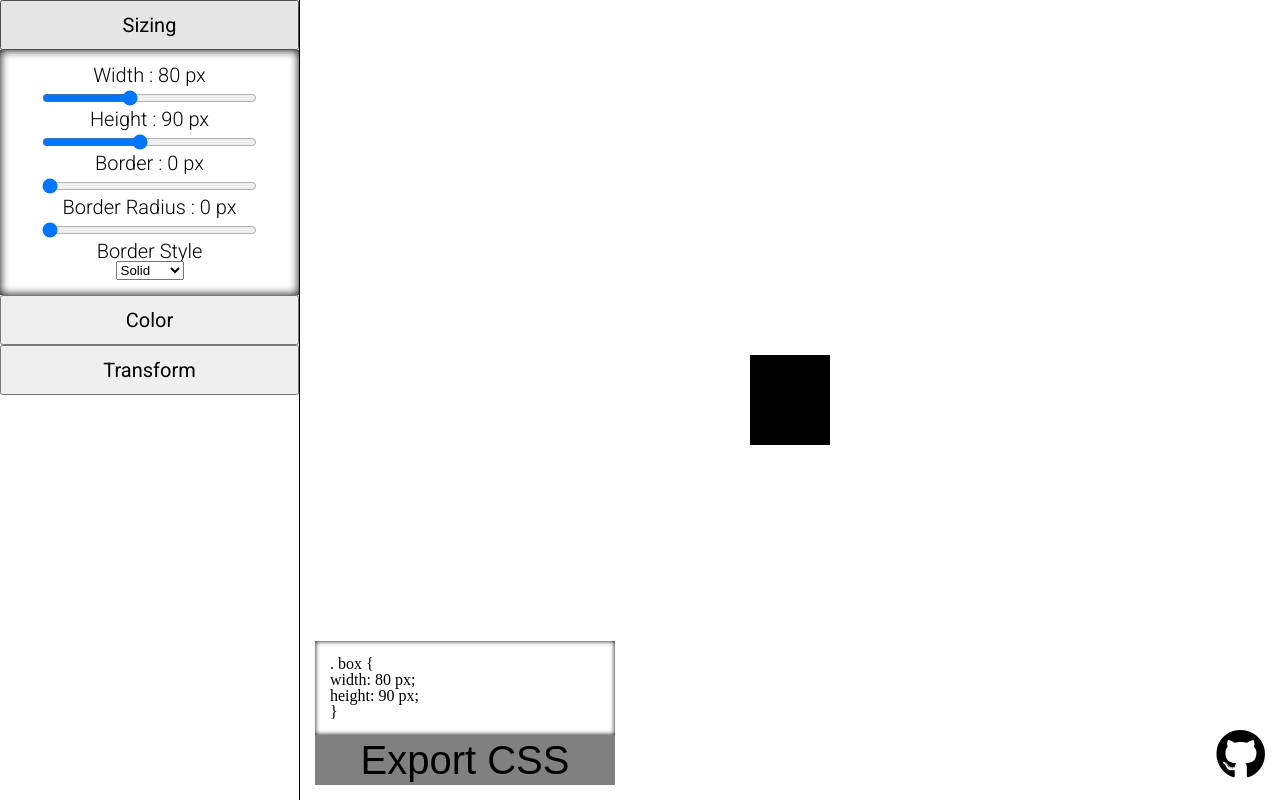
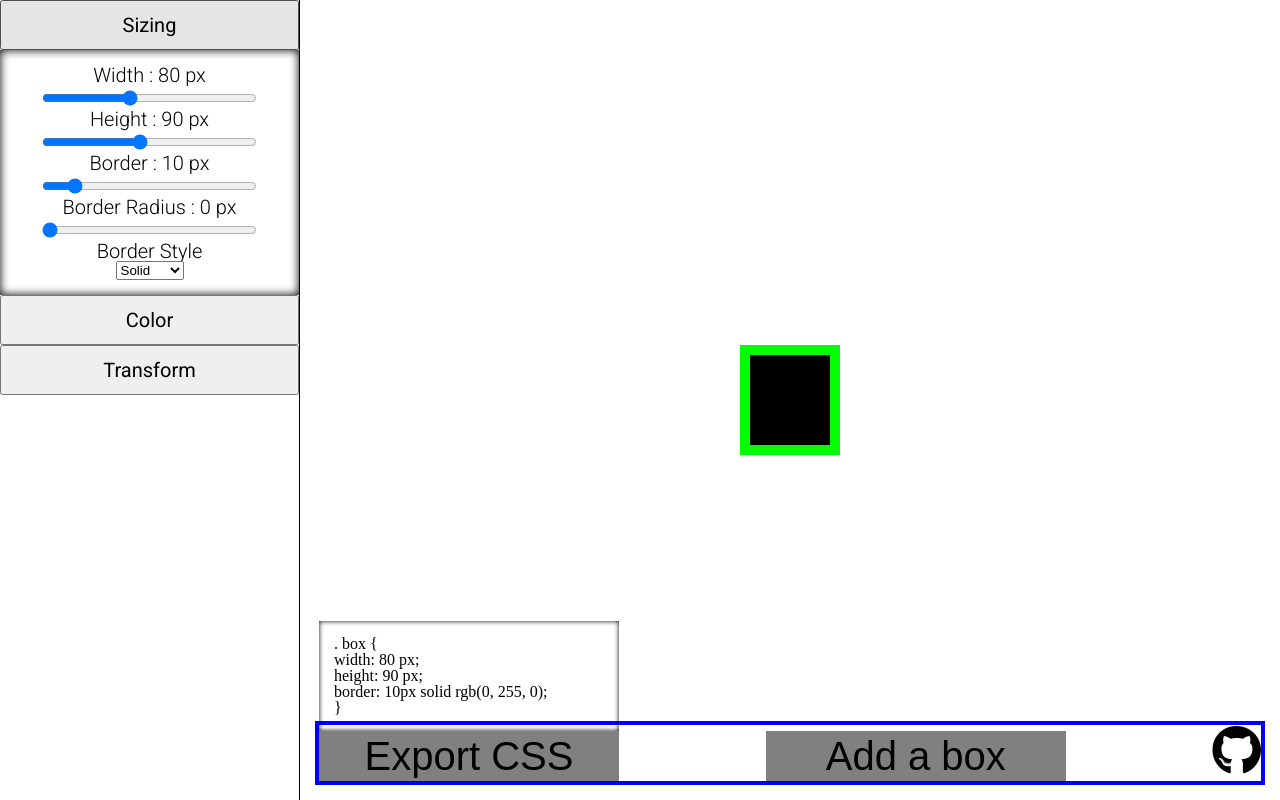
Before and after one commit to amerre/Css_helper, a Vue app: page / in a window 1280 px wide. Built offline with nearby package versions, Linux system fonts and the light colour scheme.

Commit message:
:construction: Building the Add Box functionality

```diff
--- a/src/assets/styles/content.scss
+++ b/src/assets/styles/content.scss
@@ -4,11 +4,30 @@
   justify-content: center;
   align-items: center;
   overflow: hidden;
+  .foot {
+    position:absolute;
+    bottom:0;
+    left:300px;
+    right:0;
+    display:flex;
+    justify-content:space-between;
+    align-content:flex-end;
+    align-items:flex-end;
+    border:4px solid blue;
+    margin:15px;
+    .addBoxBtn{
+      font-size: 40px;
+      padding: 0;
+      border: none;
+      background: none;
+      height: 50px;
+      width: 300px;
+      background-color: grey;
+      &:hover {
+        background-color: green;
+      }
+    }
     .export {
-    margin:15px;
-    position: absolute;
-    bottom: 0px;
-    left: 300px;
       .exportContent {
         box-shadow: inset 0 0 5px #000000;
         padding: 15px;
@@ -32,11 +51,6 @@
     }
   }
   #credits {
-    margin:15px;
-    position: absolute;
-    right: 0px;
-    bottom: 0px;
-    display:flex;
     height:56px;
     a {
       color: inherit;
@@ -48,3 +62,4 @@
     }
   }
   }
+}
--- a/src/components/Content.vue
+++ b/src/components/Content.vue
@@ -1,8 +1,11 @@
 <template>
   <div class="content">
     <div
+      v-for='box in boxes'
+      :key="box"
       class="box"
       :style="{
+        color: 'white',
         width: width + 'px',
         height: height + 'px',
         border: border + 'px ' + borderstyle + ' ' + borderrgb,
@@ -18,6 +21,7 @@
         'rotateZ(' + rotateZ + 'deg)'
         }"
     ></div>
+    <div class="foot">
       <app-export
       :width="width"
       :height="height"
@@ -34,7 +38,9 @@
       :rotateY="rotateY"
       :rotateZ="rotateZ"
       ></app-export>
+      <button class="addBoxBtn" @click="boxes++">Add a box</button>
       <app-credits></app-credits>
+    </div>
   </div>
 </template>
 
@@ -48,6 +54,14 @@ export default {
     appCredits: Credits
   },
   computed: {
+     boxes: {
+      get() {
+        return this.$store.state.boxes;
+      },
+      set(value) {
+        this.$store.commit("BOXES_COMMIT", value);
+      }
+    },
     width() {
       return this.$store.state.width;
     },
--- a/src/store.js
+++ b/src/store.js
@@ -5,14 +5,15 @@ Vue.use(Vuex);
 
 export default new Vuex.Store({
   state: {
+    boxes: 1,
     width: 80,
     height: 90,
-    border: 0,
+    border: 10,
     borderradius: 0,
     borderstyle: "solid",
     bordercolor: {
       r: 0,
-      g: 0,
+      g: 255,
       b: 0
     },
     bgcolor: {
@@ -29,6 +30,10 @@ export default new Vuex.Store({
     rotateZ: 0
   },
   mutations: {
+    // NUMBER OF BOXES
+    BOXES_COMMIT(state, payload) {
+      state.boxes = payload;
+    },
     // WIDTH
     WIDTH_COMMIT(state, payload) {
       state.width = payload;
```
Lines whose indentation alone changed are shown as unchanged.
